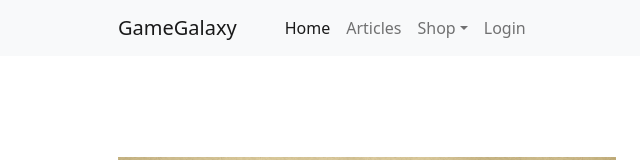
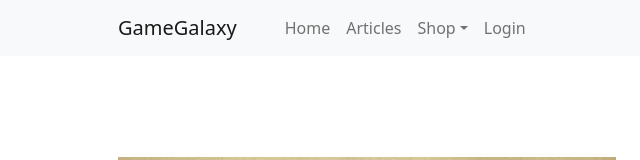
Before and after one commit to davidyusaku-13/ecom, a plain HTML site: page product-detail/index.html in a window 1280 px wide. Shown: the top 160 px of the page, 0-640 px from the left. Drawn offline with nearby package versions, Linux system fonts and the light colour scheme.

Commit message:
Update index.html

```diff
--- a/product-detail/index.html
+++ b/product-detail/index.html
@@ -38,7 +38,7 @@
         <div class="collapse navbar-collapse" id="navbarSupportedContent">
           <ul class="navbar-nav me-auto mb-2 mb-lg-0 ms-lg-4">
             <li class="nav-item">
-              <a class="nav-link active" aria-current="page" href="../">Home</a>
+              <a class="nav-link" aria-current="page" href="../">Home</a>
             </li>
             <li class="nav-item">
               <a class="nav-link" href="../articles/">Articles</a>
```
